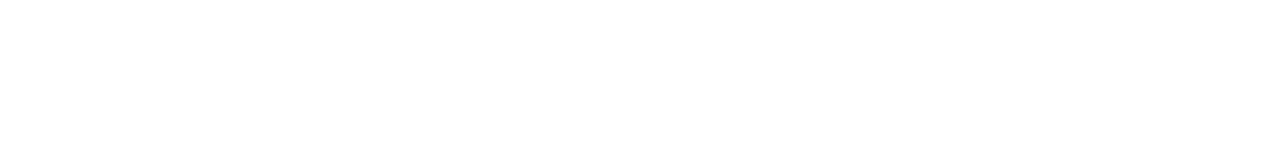
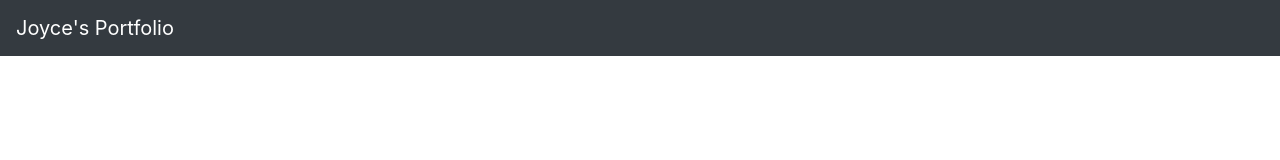
Before and after one commit to choiwa/portfolio, a plain HTML site: page index.html in a window 1280 px wide. Drawn offline with nearby package versions, Linux system fonts and the light colour scheme.

Commit message:
nav with brand

```diff
--- a/index.html
+++ b/index.html
@@ -13,6 +13,9 @@
     />
   </head>
   <body>
+    <nav class="navbar navbar-expand-lg navbar-dark bg-dark">
+      <a class="navbar-brand" href="#">Joyce's Portfolio</a>
+    </nav>
     <script
       src="https://code.jquery.com/jquery-3.2.1.slim.min.js"
       integrity="sha384-KJ3o2DKtIkvYIK3UENzmM7KCkRr/rE9/Qpg6aAZGJwFDMVNA/GpGFF93hXpG5KkN"
```
